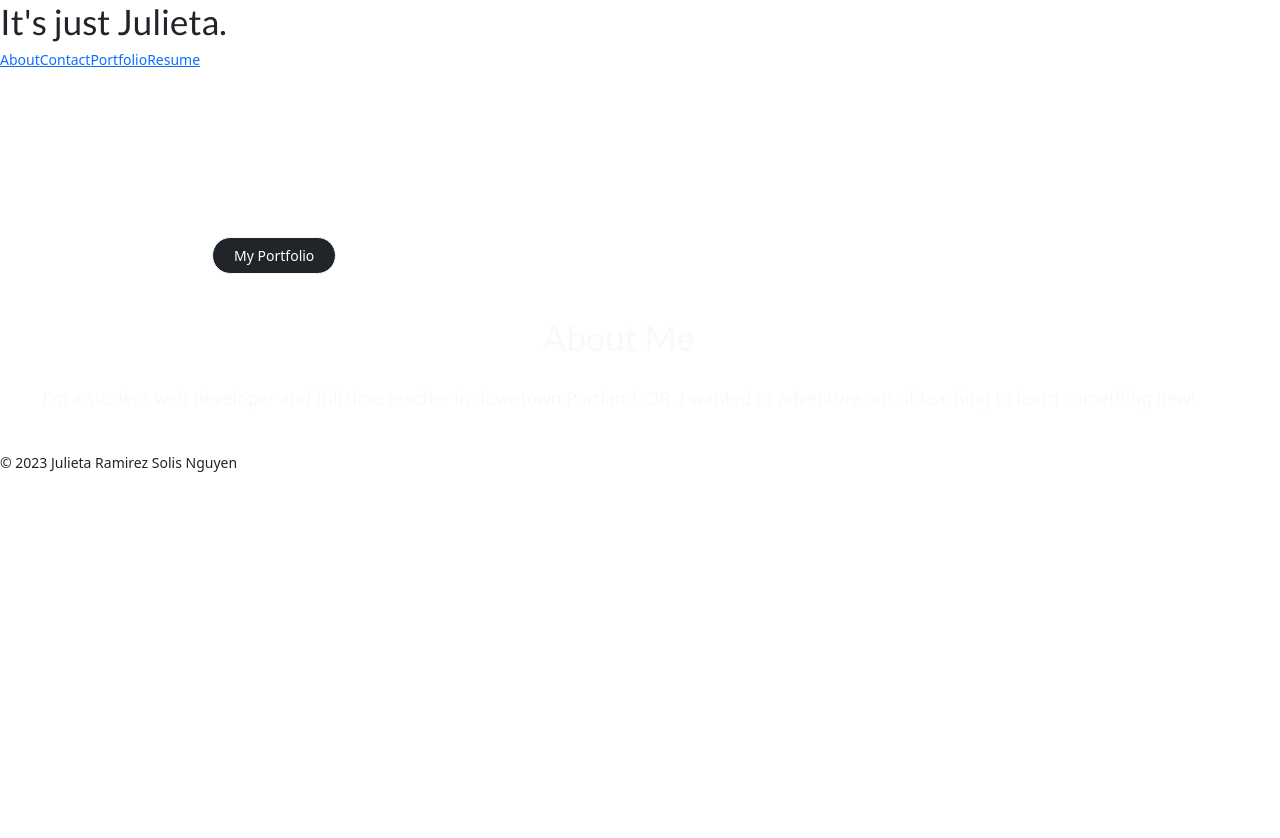
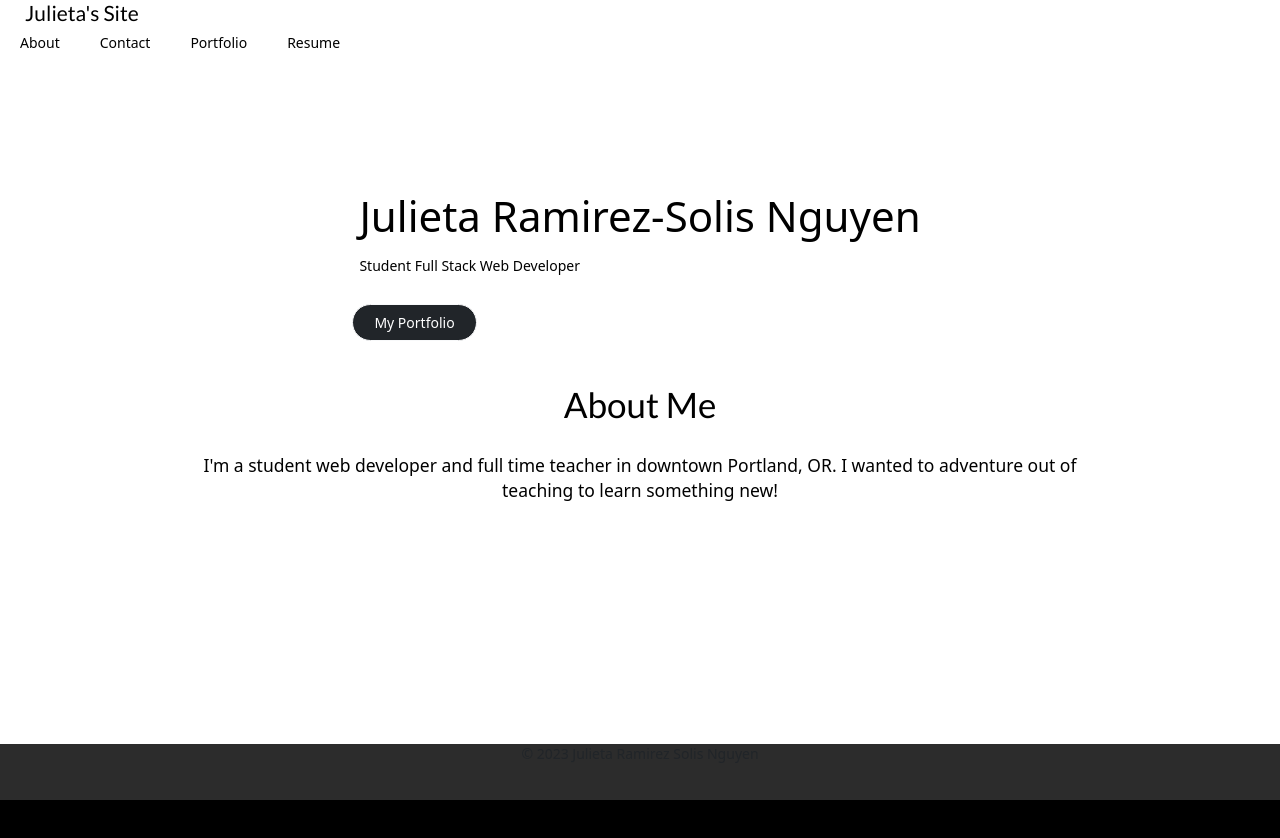
Before and after one commit to justjulieta/react-portolio, a React (Create React App) app: page / in a window 1280 px wide. Shown: the top 838 px of the page. Before the commit the page ends 800 px from the top, so only its background shows below. Built offline with nearby package versions, Linux system fonts and the light colour scheme.

Commit message:
Changes to be committed:

```diff
--- a/src/App.css
+++ b/src/App.css
@@ -0,0 +1,89 @@
+body, html {
+    height: 100%;
+    background-color: black;
+    margin: 0 auto;
+}
+
+h4 {
+    color: black;
+    margin: 25px;
+}
+
+
+nav a {
+    position: relative;
+    color: black;
+    text-align: center;
+    padding: 20px 20px;
+    text-decoration: none;
+}
+
+main {
+    position: relative;
+    color: black;
+    padding: 8% 11%;
+    margin-top: 2rem;
+    min-height: 100vh;
+}
+
+
+#header-spacer {
+    width: 50%;
+    border-radius: 30%;
+    margin-bottom: 18px;
+}
+
+.container {
+    display: flex;
+    flex-flow: row wrap;
+    justify-content: center;
+    align-items: center;
+    padding: 20px 0px;
+    border-radius: 3px;
+}
+
+.cards {
+    margin: 5px;
+    background-color: black;
+    justify-content: space-evenly;
+    display: flex;
+    flex-flow: column wrap;
+    align-content: space-around;
+    background-color: #494949;
+}
+
+.card-header {
+    flex-flow: column wrap;
+    display: flex;
+    align-items: center;
+    font-size: 16px;
+    border-top-right-radius: 10px;
+    color: black;
+    background-color: #2b2b2b;
+}
+
+.card-body {
+    font-size: 14px;
+    margin: 15px;
+    font-weight: 500;
+}
+
+.card-content a {
+    text-decoration: none;
+    color: black;
+}
+
+.body-input {
+    color: black;
+}
+
+footer {
+    background-color: #2c2c2c;
+    display: flex;
+    flex-flow: row wrap;
+    justify-content: center;
+    height: 4rem;
+    position: fixed;
+    bottom: 0;
+    width: 100%;
+}
--- a/src/components/Header.js
+++ b/src/components/Header.js
@@ -8,7 +8,7 @@ const Header = (props) => {
     <header
       className="custom-nav-container"
     >
-      <h1>It's just Julieta.</h1>
+      <h4>Julieta's Site</h4>
       <Nav
         currentPage={currentPage}
         handlePageChange={handlePageChange}
--- a/src/components/pages/About.js
+++ b/src/components/pages/About.js
@@ -6,10 +6,10 @@ const About = ({ currentPage, handlePageChange }) => {
       <div
         className="bg-image jumbotron d-flex flex-wrap justify-content-center align-items-center "
       >
-        <div className="d-flex flex-row align-items-center flex-wrap text-white ">
+        <div className="d-flex flex-row flex-wrap text-black ">
           <div className="mx-5 ">
-            <div className="display-2 p-2">Julieta Ramirez-Solis Nguyen</div>
-            <div className="display-6 p-2">
+            <div className="display-5 p-2 align-items-center">Julieta Ramirez-Solis Nguyen</div>
+            <div className="display-7 p-2 align-items-center">
               Student Full Stack Web Developer
             </div>
             <a
@@ -17,11 +17,11 @@ const About = ({ currentPage, handlePageChange }) => {
               onClick={() => handlePageChange("Portfolio")}
               className={
                 currentPage === "Portfolio"
-                  ? "nav-link active bg-dark"
+                  ? "nav-link active bg-light"
                   : "nav-link"
               }
             >
-              <button className="btn  text-white rounded-pill py-2 px-4 mt-4 border-light bg-dark ">
+              <button className="btn  text-white rounded-pill py-2 px-4 mt-4 border-light bg-dark align-items-center">
                 My Portfolio
               </button>
             </a>
@@ -30,8 +30,8 @@ const About = ({ currentPage, handlePageChange }) => {
       </div>
       <div className="d-flex text-light p-4 align-items-center">
         <div className="text-center">
-          <h2 className="px-5 pt-4 display-6">About Me</h2>
-          <p className="lead p-4">
+          <h2 className="px-5 pt-4 display-6 text-black">About Me</h2>
+          <p className="lead p-4 text-black">
             I'm a student web developer and full time teacher in downtown Portland, OR. I wanted to adventure out of teaching to learn something new!
           </p>
         </div>
--- a/src/components/pages/Contact.js
+++ b/src/components/pages/Contact.js
@@ -1,30 +1,12 @@
-import React, { useState } from "react";
-import Typography from '@mui/material/Typography';
+import React from "react";
 
-const ContactForm = () => {
-  const [submitted, setSubmitted] = useState(false);
-  const handleSubmit = () => {
-    setTimeout(() => {
-      setSubmitted(true);
-    }, 100);
-  };
-
-  if (submitted) {
-    return (
-      <>
-        <h2>Thank you!</h2>
-        <div>We'll be in touch soon.</div>
-      </>
-    );
-  }
-
-  return (
+const Contact = ({ currentPage, handlePageChange }) => {
+return (
     <form style={{ backgroundColor: '#1f1f1f', display: 'block', color: '#fff', padding: '1rem', borderRadius: '0.5rem',}}
-      onSubmit={handleSubmit}
       method="POST"
       target="_blank"
     >
-      <Typography variant="h2" style={{
+      <h2 style={{
         display: 'flex',
         flexDirection: 'column',
         alignItems: 'center',
@@ -32,8 +14,8 @@ const ContactForm = () => {
         fontWeight: 'bold',
         fontSize: '24px',
         color: '#ffffff',}}>
-            Contact Us
-        </Typography>
+            Contact Me!
+        </h2>
       <div>
         <input style={{
           backgroundColor: '#3d3d3d',
@@ -80,4 +62,4 @@ const ContactForm = () => {
   );
 };
 
-export default ContactForm;
+export default Contact;
--- a/src/components/pages/Portfolio.js
+++ b/src/components/pages/Portfolio.js
@@ -13,7 +13,7 @@ function Portfolio() {
   return (
     <section className=''>
       <h2>Projects</h2>
-      <div className="grid grid-cols-1 sm:grid-cols-2 lg:grid-cols-3 gap-4">
+      <div className="grid grid-cols-1 sm:grid-cols-2 gap-4">
         {projects.map((project, index) => (
           <div key={index} className="p-4">
             <div className="bg-white shadow-md rounded-md overflow-hidden">
```
